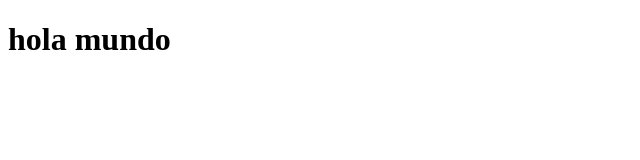
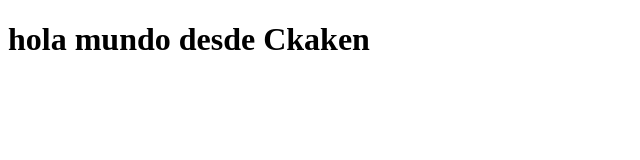
Before and after one commit to ManuelChavarria/HolleGit, a plain HTML site: page index.html in a window 1280 px wide. Shown: the whole page, without its empty margins (0-640 px from the left). Drawn offline with Linux system fonts and the light colour scheme.

Commit message:
se modifico el titulo del index

```diff
--- a/index.html
+++ b/index.html
@@ -7,6 +7,6 @@
     <title>Document</title>
 </head>
 <body>
-    <h1>hola mundo</h1>
+    <h1>hola mundo desde Ckaken</h1>
 </body>
 </html>
```
